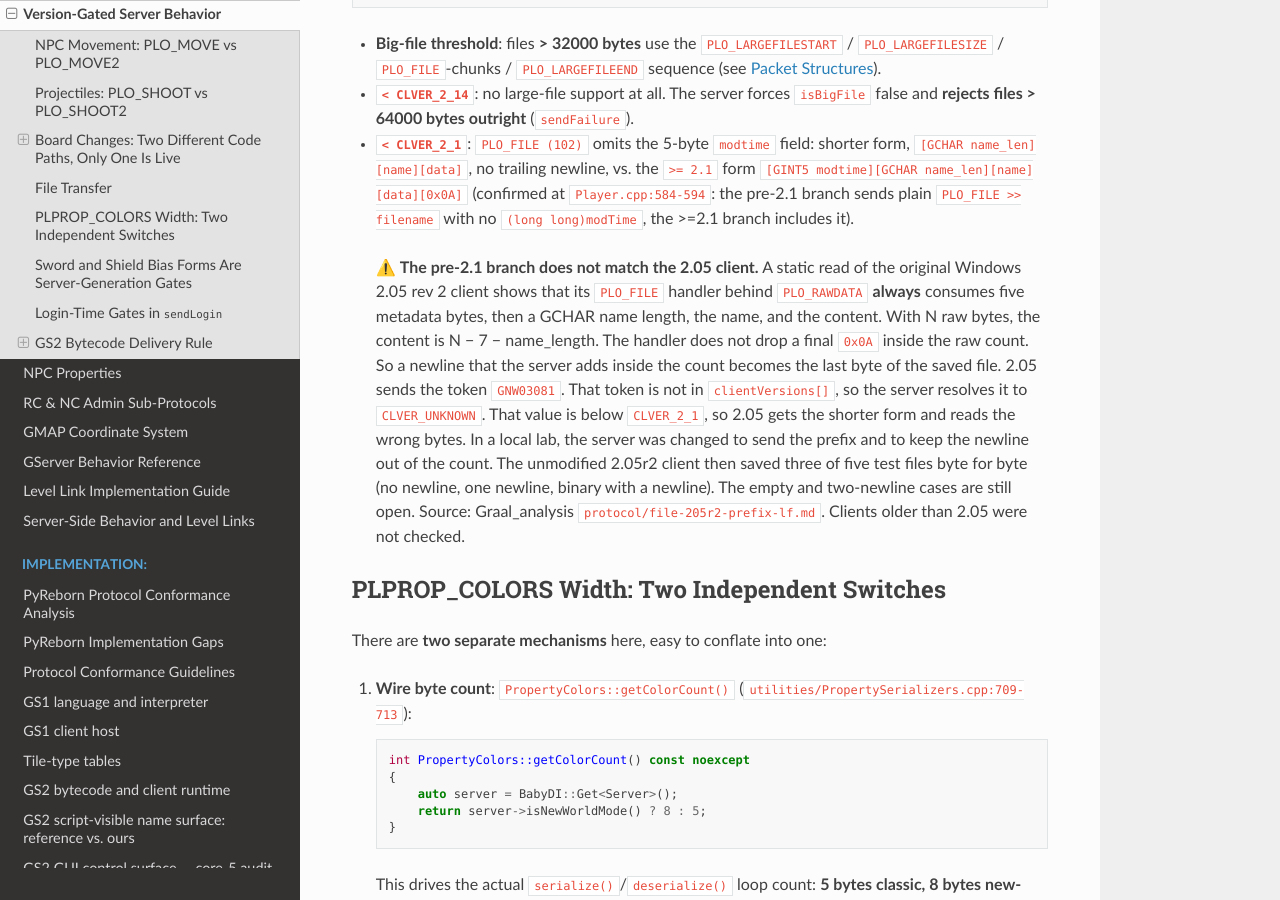
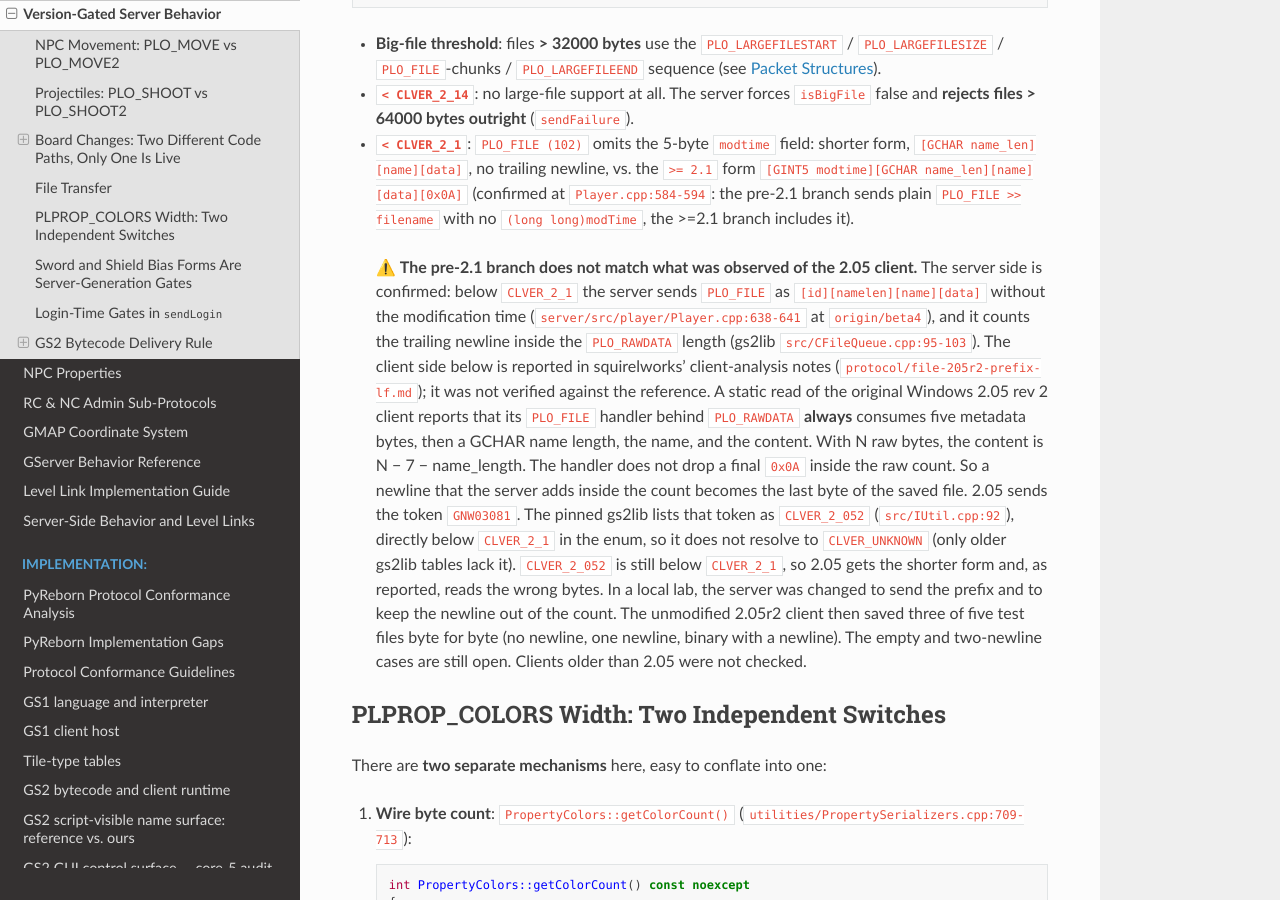
Before and after one commit to hosler/reborn-protocol-docs, a Sphinx documentation site: the page built from docs/protocol/version-gated-behavior.md, in a window 1280 px wide and 900 px high, scrolled down 3952 px. Built offline with Sphinx 7.4.7 and the Read the Docs theme 3.1.0, drawn with Linux system fonts in a browser that asks for light colours.

Commit message:
Maintainer fixups: naming policy and reference corrections
- Replace the analysis-repository name and URL with squirelworks'
  client-analysis notes (no URL), per the naming policy.
- GNW03081 is listed as CLVER_2_052 in the pinned gs2lib
  (src/IUtil.cpp:92); it does not resolve to CLVER_UNKNOWN. The
  short-form PLO_FILE conclusion stands (CLVER_2_052 < CLVER_2_1).
- Cite the server side (Player.cpp:638-641, CFileQueue.cpp:95-103) and
  reword the lead and client claims as observations not verified
  against the reference.

Co-Authored-By: Claude <noreply@anthropic.com>

```diff
--- a/docs/protocol/version-gated-behavior.md
+++ b/docs/protocol/version-gated-behavior.md
@@ -194,21 +194,25 @@ if (isClient() && m_versionId < CLVER_2_14)
   `Player.cpp:584-594`: the pre-2.1 branch sends plain `PLO_FILE >> filename` with no
   `(long long)modTime`, the >=2.1 branch includes it).
 
-> ⚠️ **The pre-2.1 branch does not match the 2.05 client.** A static read of the original
-> Windows 2.05 rev 2 client shows that its `PLO_FILE` handler behind `PLO_RAWDATA`
-> **always** consumes five metadata bytes, then a GCHAR name length, the name, and the
-> content. With N raw bytes, the content is N − 7 − name_length. The handler does not drop
-> a final `0x0A` inside the raw count. So a newline that the server adds inside the count
-> becomes the last byte of the saved file. 2.05 sends the token `GNW03081`. That token is
-> not in `clientVersions[]`, so the server resolves it to `CLVER_UNKNOWN`. That value is
-> below `CLVER_2_1`, so 2.05 gets the shorter form and reads the wrong bytes.
+> ⚠️ **The pre-2.1 branch does not match what was observed of the 2.05 client.** The server
+> side is confirmed: below `CLVER_2_1` the server sends `PLO_FILE` as
+> `[id][namelen][name][data]` without the modification time (`server/src/player/Player.cpp:638-641`
+> at `origin/beta4`), and it counts the trailing newline inside the `PLO_RAWDATA` length
+> (gs2lib `src/CFileQueue.cpp:95-103`). The client side below is reported in squirelworks'
+> client-analysis notes (`protocol/file-205r2-prefix-lf.md`); it was not verified against the
+> reference. A static read of the original Windows 2.05 rev 2 client reports that its
+> `PLO_FILE` handler behind `PLO_RAWDATA` **always** consumes five metadata bytes, then a
+> GCHAR name length, the name, and the content. With N raw bytes, the content is
+> N − 7 − name_length. The handler does not drop a final `0x0A` inside the raw count. So a
+> newline that the server adds inside the count becomes the last byte of the saved file.
+> 2.05 sends the token `GNW03081`. The pinned gs2lib lists that token as `CLVER_2_052`
+> (`src/IUtil.cpp:92`), directly below `CLVER_2_1` in the enum, so it does not resolve to
+> `CLVER_UNKNOWN` (only older gs2lib tables lack it). `CLVER_2_052` is still below
+> `CLVER_2_1`, so 2.05 gets the shorter form and, as reported, reads the wrong bytes.
 > In a local lab, the server was changed to send the prefix and to keep the newline out of
 > the count. The unmodified 2.05r2 client then saved three of five test files byte for byte
 > (no newline, one newline, binary with a newline). The empty and two-newline cases are
-> still open. Source:
-> Graal_analysis
-> [`protocol/file-205r2-prefix-lf.md`](https://github.com/squirelworks/Graal_analysis/blob/main/protocol/file-205r2-prefix-lf.md).
-> Clients older than 2.05 were not checked.
+> still open. Clients older than 2.05 were not checked.
 
 ## PLPROP_COLORS Width: Two Independent Switches
 
```
